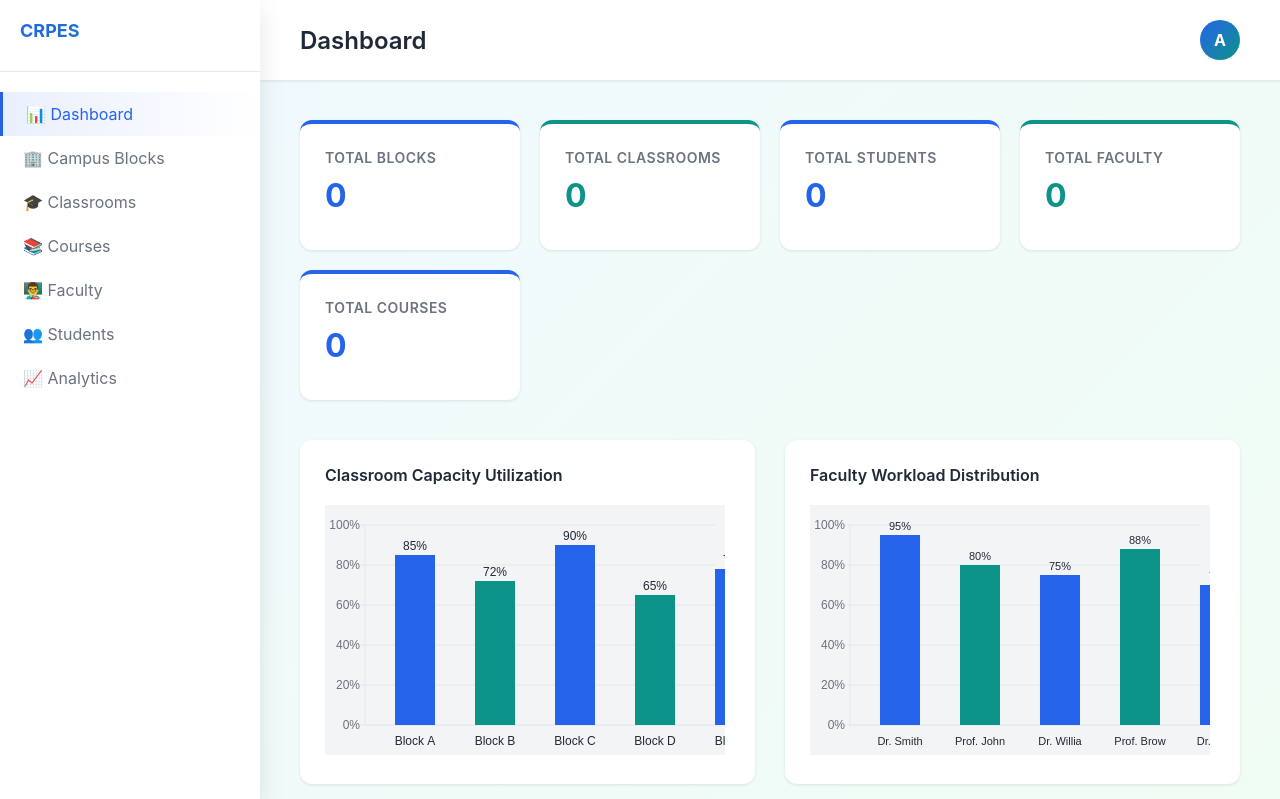
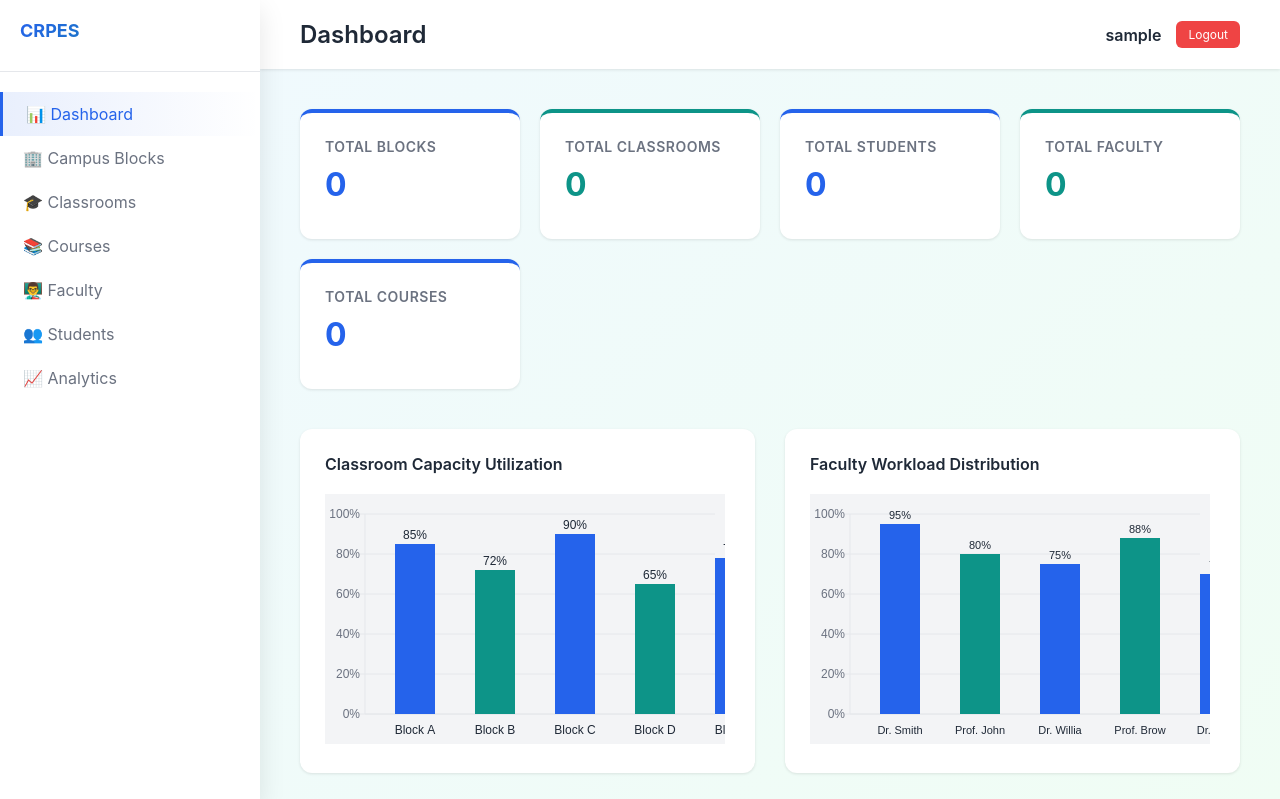
Before and after one commit to sandeepkumar9760/CampusInsight360, a Django app: page /dashboard/ in a window 1280 px wide. Shown: the top 799 px of the page. Run offline with Django 5.2, Linux system fonts and the light colour scheme; the visitor is signed in with stand-in values (Sample User, id 1); data that the repository does not hold is empty.

Commit message:
initial commit

```diff
--- a/campus360/backend_360/templates/analytics.html
+++ b/campus360/backend_360/templates/analytics.html
@@ -372,7 +372,7 @@
                 <li><a href="{% url 'blocks' %}">🏢 Campus Blocks</a></li>
                 <li><a href="{% url 'classrooms' %}">🎓 Classrooms</a></li>
                 <li><a href="{% url 'courses' %}">📚 Courses</a></li>
-                <li><a href="{% url faculty' %}">👨‍🏫 Faculty</a></li>
+                <li><a href="{% url 'faculty' %}">👨‍🏫 Faculty</a></li>
                 <li><a href="{% url 'students' %}">👥 Students</a></li>
                 <li><a href="{% url 'analytics' %}" class="active">📈 Analytics</a></li>
             </ul>
--- a/campus360/backend_360/templates/blocks.html
+++ b/campus360/backend_360/templates/blocks.html
@@ -450,7 +450,7 @@
                 <li><a href="{% url 'blocks' %}"class="active">🏢 Campus Blocks</a></li>
                 <li><a href="{% url 'classrooms' %}">🎓 Classrooms</a></li>
                 <li><a href="{% url 'courses' %}">📚 Courses</a></li>
-                <li><a href="{% url faculty' %}">👨‍🏫 Faculty</a></li>
+                <li><a href="{% url 'faculty' %}">👨‍🏫 Faculty</a></li>
                 <li><a href="{% url 'students' %}">👥 Students</a></li>
                 <li><a href="{% url 'analytics' %}" >📈 Analytics</a></li>
             </ul>
--- a/campus360/backend_360/templates/classrooms.html
+++ b/campus360/backend_360/templates/classrooms.html
@@ -450,7 +450,7 @@
                 <li><a href="{% url 'blocks' %}">🏢 Campus Blocks</a></li>
                 <li><a href="{% url 'classrooms' %}"class="active">🎓 Classrooms</a></li>
                 <li><a href="{% url 'courses' %}">📚 Courses</a></li>
-                <li><a href="{% url faculty' %}">👨‍🏫 Faculty</a></li>
+                <li><a href="{% url 'faculty' %}">👨‍🏫 Faculty</a></li>
                 <li><a href="{% url 'students' %}">👥 Students</a></li>
                 <li><a href="{% url 'analytics' %}" >📈 Analytics</a></li>
             </ul>
--- a/campus360/backend_360/templates/courses.html
+++ b/campus360/backend_360/templates/courses.html
@@ -434,7 +434,7 @@
                 <li><a href="{% url 'blocks' %}">🏢 Campus Blocks</a></li>
                 <li><a href="{% url 'classrooms' %}">🎓 Classrooms</a></li>
                 <li><a href="{% url 'courses' %}"class="active">📚 Courses</a></li>
-                <li><a href="{% url faculty' %}">👨‍🏫 Faculty</a></li>
+                <li><a href="{% url 'faculty' %}">👨‍🏫 Faculty</a></li>
                 <li><a href="{% url 'students' %}">👥 Students</a></li>
                 <li><a href="{% url 'analytics' %}" >📈 Analytics</a></li>
             </ul>
--- a/campus360/backend_360/templates/faculty.html
+++ b/campus360/backend_360/templates/faculty.html
@@ -450,7 +450,7 @@
                 <li><a href="{% url 'blocks' %}">🏢 Campus Blocks</a></li>
                 <li><a href="{% url 'classrooms' %}">🎓 Classrooms</a></li>
                 <li><a href="{% url 'courses' %}">📚 Courses</a></li>
-                <li><a href="{% url faculty' %}"class="active">👨‍🏫 Faculty</a></li>
+                <li><a href="{% url 'faculty' %}"class="active">👨‍🏫 Faculty</a></li>
                 <li><a href="{% url 'students' %}">👥 Students</a></li>
                 <li><a href="{% url 'analytics' %}" >📈 Analytics</a></li>
             </ul>
--- a/campus360/backend_360/templates/index.html
+++ b/campus360/backend_360/templates/index.html
@@ -296,8 +296,12 @@
                 <h1 class="navbar-title">Dashboard</h1>
                 <button class="menu-toggle" id="menuToggle">☰</button>
                 <div class="navbar-user">
-                    <div class="user-avatar">A</div>
-                </div>
+    <span style="font-weight:600;">{{ request.user.username }}</span>
+    <a href="{% url 'logout' %}"
+       style="padding:6px 12px; background:#ef4444; color:white; border-radius:6px; text-decoration:none; font-size:12px;">
+       Logout
+    </a>
+</div>
             </nav>
 
             <!-- CONTENT -->
--- a/campus360/backend_360/templates/students.html
+++ b/campus360/backend_360/templates/students.html
@@ -434,7 +434,7 @@
                 <li><a href="{% url 'blocks' %}">🏢 Campus Blocks</a></li>
                 <li><a href="{% url 'classrooms' %}">🎓 Classrooms</a></li>
                 <li><a href="{% url 'courses' %}">📚 Courses</a></li>
-                <li><a href="{% url faculty' %}">👨‍🏫 Faculty</a></li>
+                <li><a href="{% url 'faculty' %}">👨‍🏫 Faculty</a></li>
                 <li><a href="{% url 'students' %}" class="active">👥 Students</a></li>
                 <li><a href="{% url 'analytics' %}">📈 Analytics</a></li>
             </ul>
```
